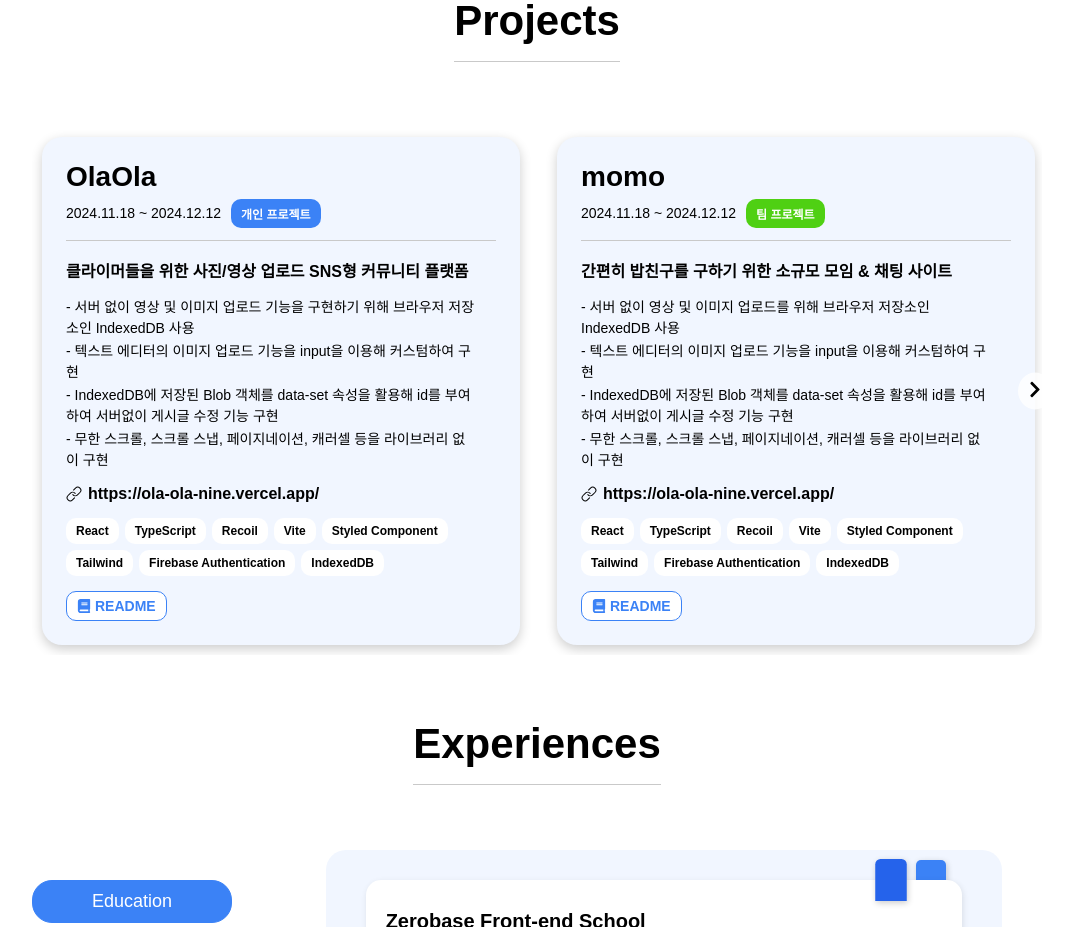
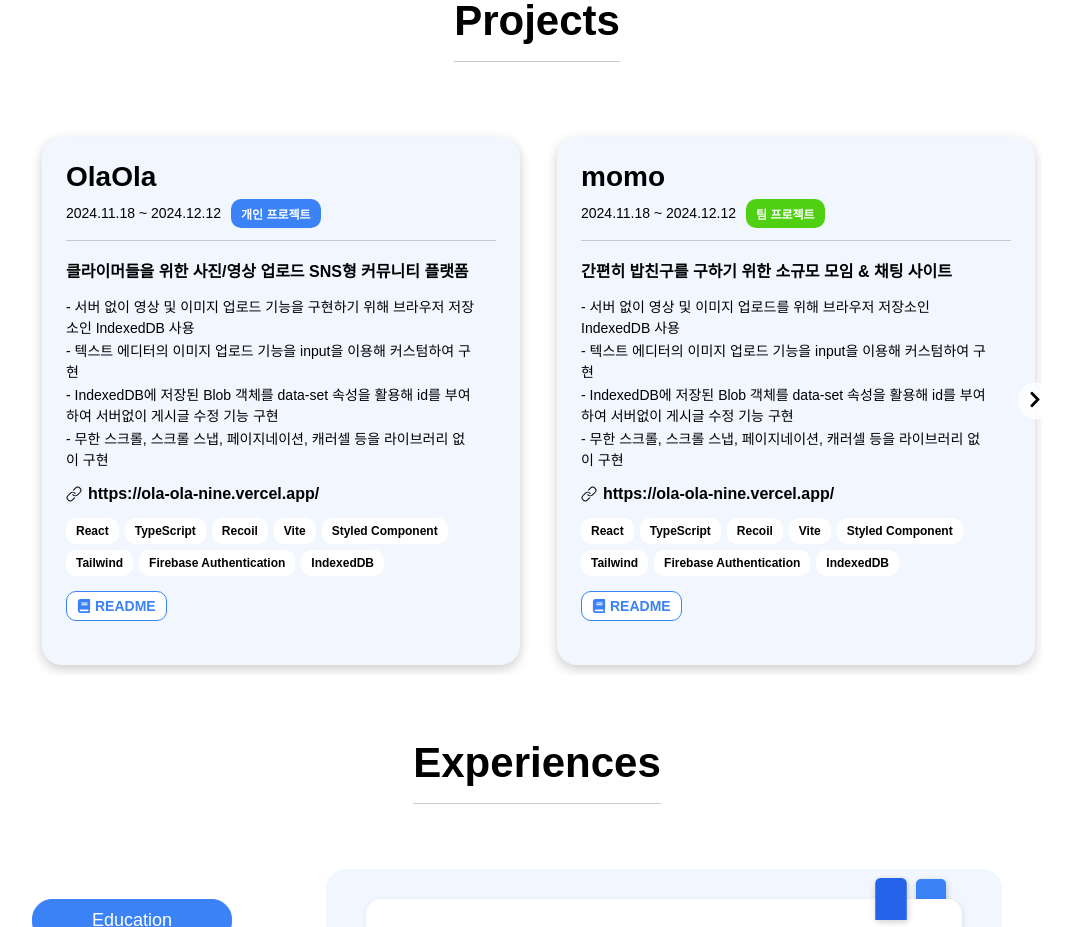
Before and after one commit to wlals4264/bluemin-portfolio, a Next.js app: page / in a window 1280 px wide. Shown: the part 1460-2387 px from the top of the page, without its empty margins (103-1174 px from the left). Built offline with nearby package versions, Linux system fonts and the light colour scheme; a web font is replaced by a local one.

Commit message:
Design: 프로젝트 카드 min-height 값 수정

```diff
--- a/src/styles/components/ProjectCard.scss
+++ b/src/styles/components/ProjectCard.scss
@@ -27,7 +27,7 @@
   padding: 24px 24px;
   box-shadow: 0 4px 12px rgba(0, 0, 0, 0.2);
   min-width: 430px;
-  min-height: 440px;
+  min-height: 480px;
   margin: 10px;
 
   font-family: var(--font-nanum-gothic-coding);
```
